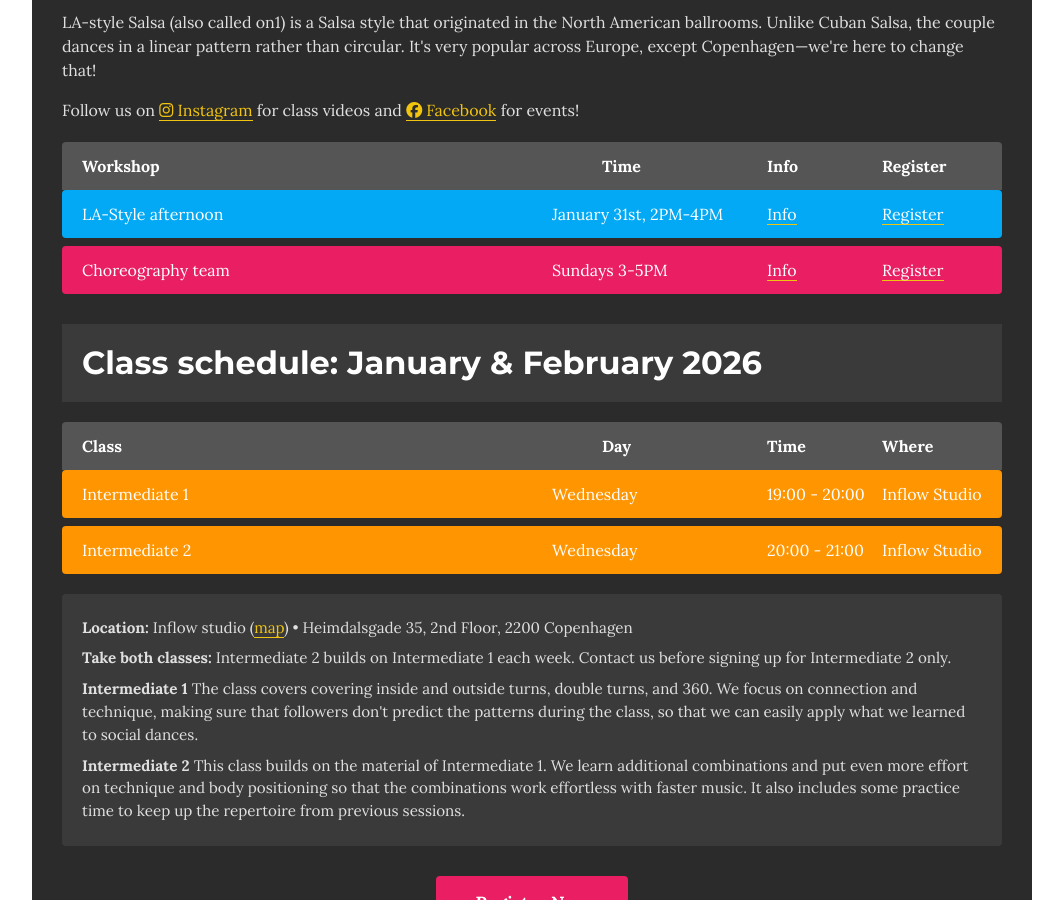
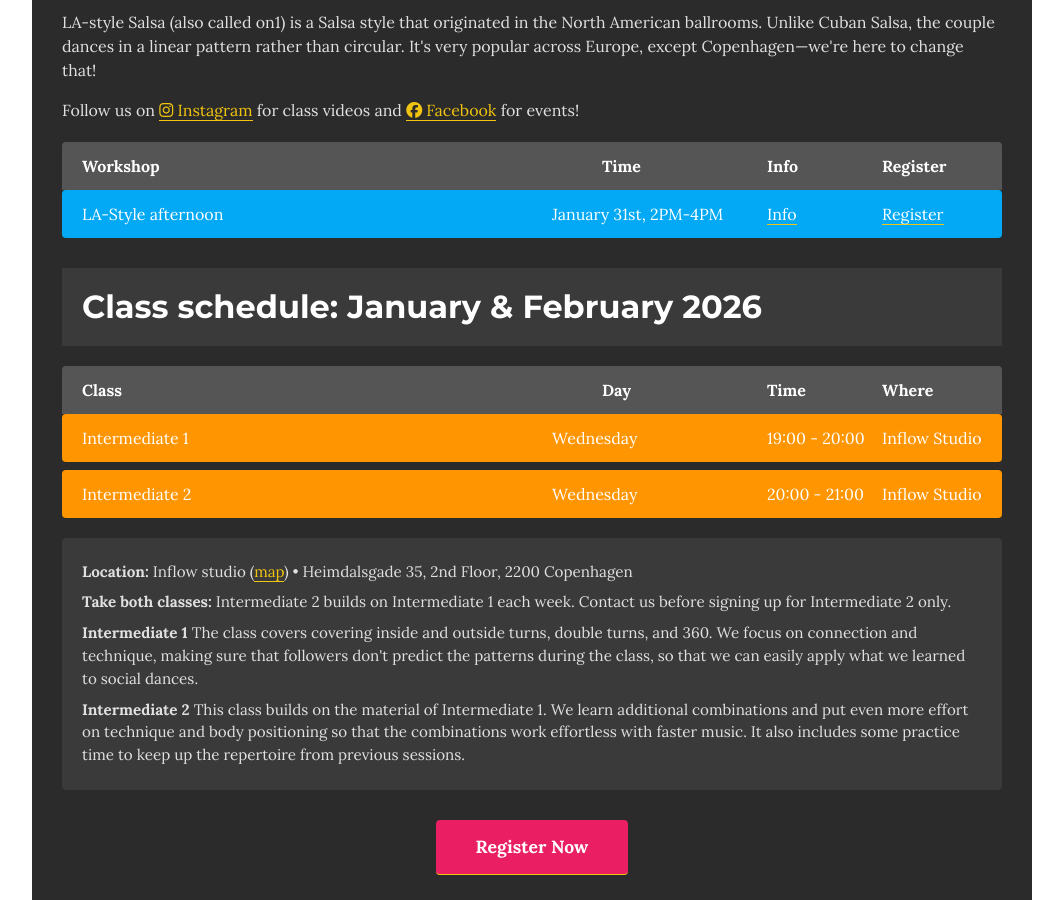
Before and after one commit to sdarougheh/salsalastyle, a Jekyll site: the page built from index.html, in a window 1280 px wide and 900 px high, scrolled down 466 px. Shown: the whole window, without its empty margins (108-1171 px from the left). Built offline with Jekyll 4.4.1, drawn with Linux system fonts in a browser that asks for light colours; comment, search, counter and statistics services are not loaded.

```diff
--- a/_data/workshops.yml
+++ b/_data/workshops.yml
@@ -9,7 +9,3 @@
   level: "open"
   url: "https://fb.me/e/4doA98ltJ"
   note: ""
-- title: "Choreography team"
-  date: "Sundays 3-5PM"
-  level: "advanced"
-  url: "https://fb.me/e/asmxptzbg"
```
